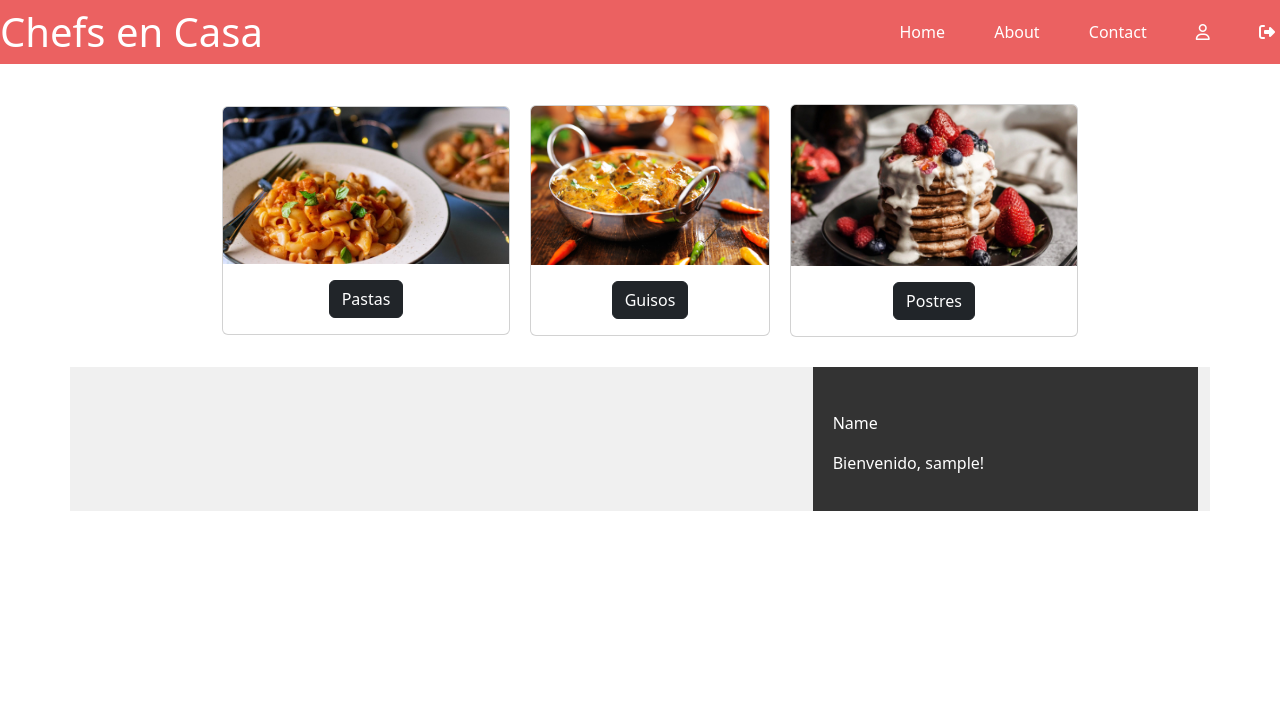
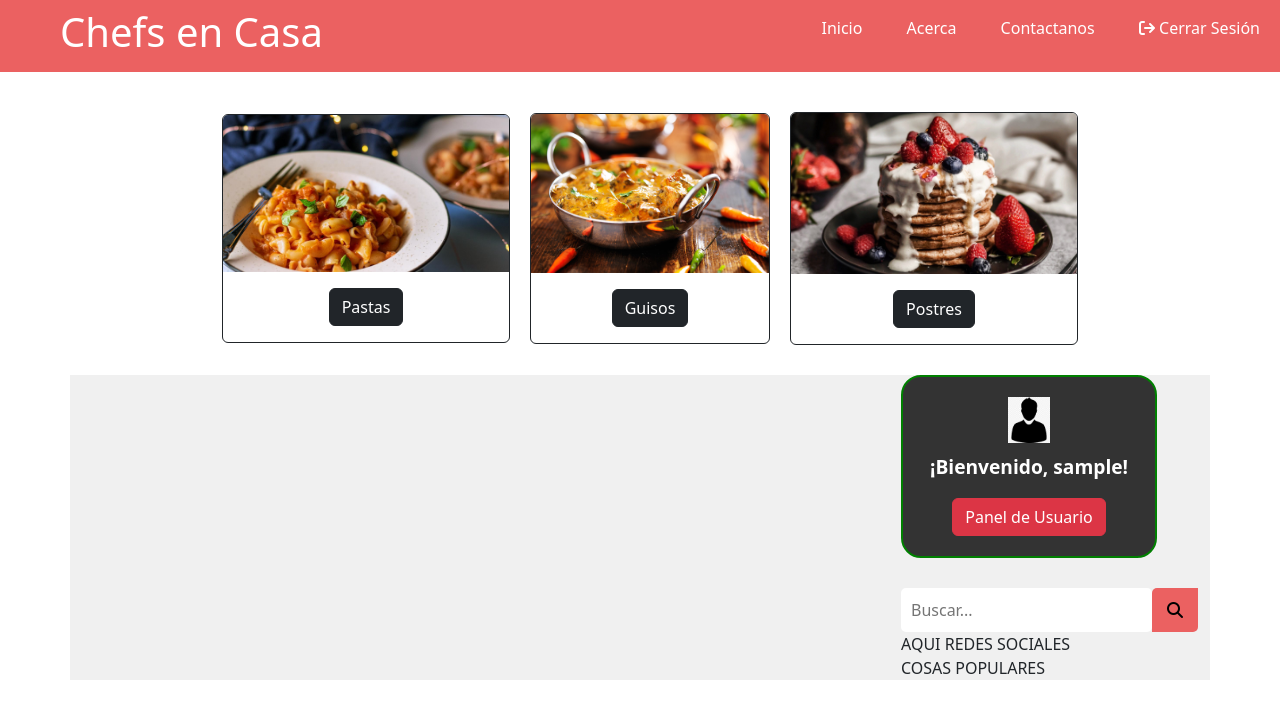
Before and after one commit to clau-yon/Blog_Cocina, a PHP site: page / in a window 1280 px wide. Shown: the top 719 px of the page. Run offline with PHP 8.4, Linux system fonts and the light colour scheme; the visitor is signed in with stand-in values (Sample User, id 1); some libraries are stand-ins or nearby versions.

Commit message:
Agregado panel para Usuario y post

```diff
--- a/assets/style.css
+++ b/assets/style.css
@@ -1,31 +1,29 @@
 *{
     margin: 0;
     padding: 0;
+}
+.navbar {
+    display: flex;
+    justify-content:space-between;
+    background-color: rgb(235,97,97);
+    margin-bottom: 40px;
 
 }
 
-
-.navbar {
-    display: flex;
-    justify-content:space-around;
-    align-items: center;
-    background-color: rgb(235,97,97);
-    margin-bottom: 40px;
-}
-
-.navbar a {
+.navbar ul a{
+    list-style-type: none;
+    flex-direction: column;
     color: white;
     text-decoration: none;
-    margin-left: 10px;
-    padding: 5px;
-    box-sizing: border-box;
-    padding-left: 30px;
+  }
+.navbar ul li {
+    display: inline;
+    padding: 20px;
+
 }
-
 .navbar h1 {
     color: white;
-    margin: 0;
-    margin-right: 10px;
+   margin-left: 60px;
 }
 
 
@@ -34,16 +32,9 @@
 }
 
 .posts {
-    flex: 2; /* La columna de los posts tomará dos partes del espacio */
-    background-color: #f0f0f0; /* Color de fondo para la columna de los posts (puedes personalizarlo) */
-    padding: 20px; /* Espaciado interior para los posts (puedes ajustarlo) */
-}
-
-.sidebar {
-    flex: 1; /* La columna de la barra lateral tomará una parte del espacio */
-    background-color: #333; /* Color de fondo para la barra lateral (puedes personalizarlo) */
-    color: white; /* Color de texto para la barra lateral */
-    padding: 20px; /* Espaciado interior para la barra lateral (puedes ajustarlo) */
+    flex: 2;
+    background-color: #f0f0f0;
+    padding: 20px;
 }
 
 
@@ -87,7 +78,7 @@
     display: flex;
     flex-direction: column;
     text-align: center;
-    margin: 0 auto; /* Para centrar horizontalmente */
+    margin: 0 auto;
 }
 form{
     display: flex;
@@ -100,5 +91,51 @@ form{
     width: 80%;
     margin-top: 30px;
 }
+.iclog{
+    background-color: rgb(235,97,97);
+    border: 0;
+    padding: 7px 7px;
+    border-radius: 15px;
+}
+/*user*/
+.user{
+    border-radius: 20px;
+    width: 20vw;
+    background-color: #333;
+    color: white;
+    padding: 20px;
+    display: flex;
+    border: 2px solid green;
+    flex-direction: column;
+    align-items: center;
+}
+.user p{
+    margin-top: 10px;
+    font-size: larger;
+    font-weight: bold;
+}
+.search {
+    display: flex;
+    justify-content: center;
+    align-items: center;
+    margin-top: 30px;
+    position: relative;
+}
 
-/*REGISTER*/
+.search input {
+    border: none;
+    border-radius: 5px;
+    outline: none;
+    padding: 10px;
+}
+
+.search button {
+    background-color: rgb(235, 97, 97);
+    padding: 10px 15px;
+    cursor: pointer;
+    border: none; /* Eliminar el borde */
+    border-radius: 5px 0;
+}
+.search button:hover{
+    background-color: rgb(157, 157, 157);
+}
--- a/components/header.php
+++ b/components/header.php
@@ -1,12 +1,16 @@
+<header >
+  <div class="navbar">
+    <h1>Chefs en Casa</h1>
 
-<div class="navbar">
-        <h1>Chefs en Casa</h1>
-        <div>
-          <a href="index.php">Home</a>
-          <a href="about.html">About</a>
-          <a href="contact.html">Contact</a>
-          <a href="login.php"><i class="fa-regular fa-user"></i></a>
-          <a href="contact.html"><i class="fa-solid fa-right-from-bracket" style="color: #ffffff;"></i></a>
+    <ul>
+      <li><a href="index.php">Home</a></li>
+      <li><a href="about.html">About</a></li>
+      <li><a href="contact.html">Contact</a></li>
+    </ul>
+    </div>
+</header>
+
+
         </div>
 
 </div>
--- a/index.php
+++ b/index.php
@@ -1,32 +1,58 @@
 <?php
 session_start();
-$welcomeMessage = "Bienvenido"; // Mensaje predeterminado
+$welcomeMessage = "Bienvenido"; // Un saludo
+$showUserPanel = false;
 
 if (isset($_SESSION['username'])) {
-    $welcomeMessage = "Bienvenido, " . $_SESSION['username'] . "!";
+    $welcomeMessage = "¡Bienvenido, " . $_SESSION['username'] . "!";
+    $showUserPanel = true;
+}
+
+// Procesar el cierre de sesión
+if (isset($_GET['logout'])) {
+    // SALIR
+    session_unset();
+    session_destroy();
+    // INDEX
+    header('Location: index.php');
+    exit;
 }
 ?>
 
 <!DOCTYPE html>
 <html lang="en">
     <head>
-          <title>Name Blog</title>
-          <link rel="stylesheet" type="text/css" href="./assets/style.css">
+          <title>Chefs en Casa</title>
           <link href="https://cdn.jsdelivr.net/npm/bootstrap@5.2.3/dist/css/bootstrap.min.css" rel="stylesheet" integrity="sha384-rbsA2VBKQhggwzxH7pPCaAqO46MgnOM80zW1RWuH61DGLwZJEdK2Kadq2F9CUG65" crossorigin="anonymous">
           <script src="https://cdn.jsdelivr.net/npm/bootstrap@5.2.3/dist/js/bootstrap.bundle.min.js" integrity="sha384-kenU1KFdBIe4zVF0s0G1M5b4hcpxyD9F7jL+jjXkk+Q2h455rYXK/7HAuoJl+0I4" crossorigin="anonymous"></script>
           <script src="https://kit.fontawesome.com/6e316b87b7.js" crossorigin="anonymous"></script>
+          <link rel="stylesheet" type="text/css" href="./assets/style.css">
     </head>
-  <!--  <body>
+<body>
 
-    <div class="navbar">
-        <h1>Name Blog</h1>
-        <a href="index.html">Home</a>
-        <a href="about.html">About</a>
-        <a href="contact.html">Contact</a>
-        <a href="contact.html">Login</a>
-    </div>-->
-<?php include('./components/header.php'); ?>
-    <!-- INICIO DEL CARROSEL -->
+<header >
+  <div class="navbar">
+    <h1>Chefs en Casa</h1>
+
+    <ul>
+      <li><a href="index.php">Inicio</a></li>
+      <li><a href="about.html">Acerca</a></li>
+      <li><a href="contact.html">Contactanos</a></li>
+      <li>
+          <?php
+               if ($showUserPanel) {
+                  echo '<a href="?logout=1"><i class="fa-solid fa-sign-out"></i> Cerrar Sesión</a>';
+              } else {
+                  echo '<a href="./login.php"><i class="fa-regular fa-user"></i> Login</a>';
+              }
+          ?>
+      </li>
+    </ul>
+    </div>
+</header>
+
+
+
     <div class="cards">
       <div class="card" style="width: 18rem;">
         <img src="./assets/images/car01.jpg" width="50%"  class="card-img-top" alt="...">
@@ -48,17 +74,30 @@ if (isset($_SESSION['username'])) {
       </div>
 
 </div>
-<!--FIN-->
 
       <div class="container">
         <div class="posts">
             <!-- Contenido publicaciones  -->
         </div>
         <div class="sidebar">
-            <div class="user">
-                <img>
-                <p>Name</p>
-                <p><?php echo $welcomeMessage; ?></p>
+        <?php if ($showUserPanel): ?>
+          <div class="user">
+              <img src="./assets/images/login.jpg" width="20%">
+              <p><?php echo $welcomeMessage; ?></p>
+              <a href="./users/userhome.php" class="btn btn-danger">Panel de Usuario</a>
+          </div>
+        <?php endif; ?>
+            <div class="search">
+                <input type="text" placeholder="Buscar...">
+                <button><i class="fa-solid fa-magnifying-glass"></i></button>
+
+            </div>
+            <div>
+                AQUI REDES SOCIALES
+            </div>
+
+            <div class="">
+                COSAS POPULARES
             </div>
         </div>
     </div>
--- a/login.php
+++ b/login.php
@@ -46,7 +46,7 @@
                 <label for="password">Contraseña:</label>
                 <input type="password" id="password" name="password" required><br>
             </div>
-            <input type="submit" name="submit" value="Iniciar Sesión">
+            <input class="iclog" type="submit" name="submit" value="Iniciar Sesión">
 
         </form>
         <p>¿No tienes una cuenta? <a href="register.php">Registrarse</a></p>
--- a/register.php
+++ b/register.php
@@ -71,7 +71,7 @@ if (isset($_POST["submit"])) {
         <label for="password">Contraseña:</label>
         <input type="password" id="password" name="password" ><br>
     </div>
-    <input type="submit" name="submit" value="Registrarse">
+    <input class="iclog" type="submit" name="submit" value="Registrarse">
 </form>
 <p>¿No tienes una cuenta? <a href="login.php">Ya posee una cuenta?</a></p>
 </div>
```
Also changed, not shown: config/database.php (+1 -6 lines), signup.php (deleted, +0 -52 lines), users/createpost.php (added, +76 -0 lines), users/user_post.php (added, +48 -0 lines), users/userhome.php (added, +17 -0 lines), logout.php (added).
